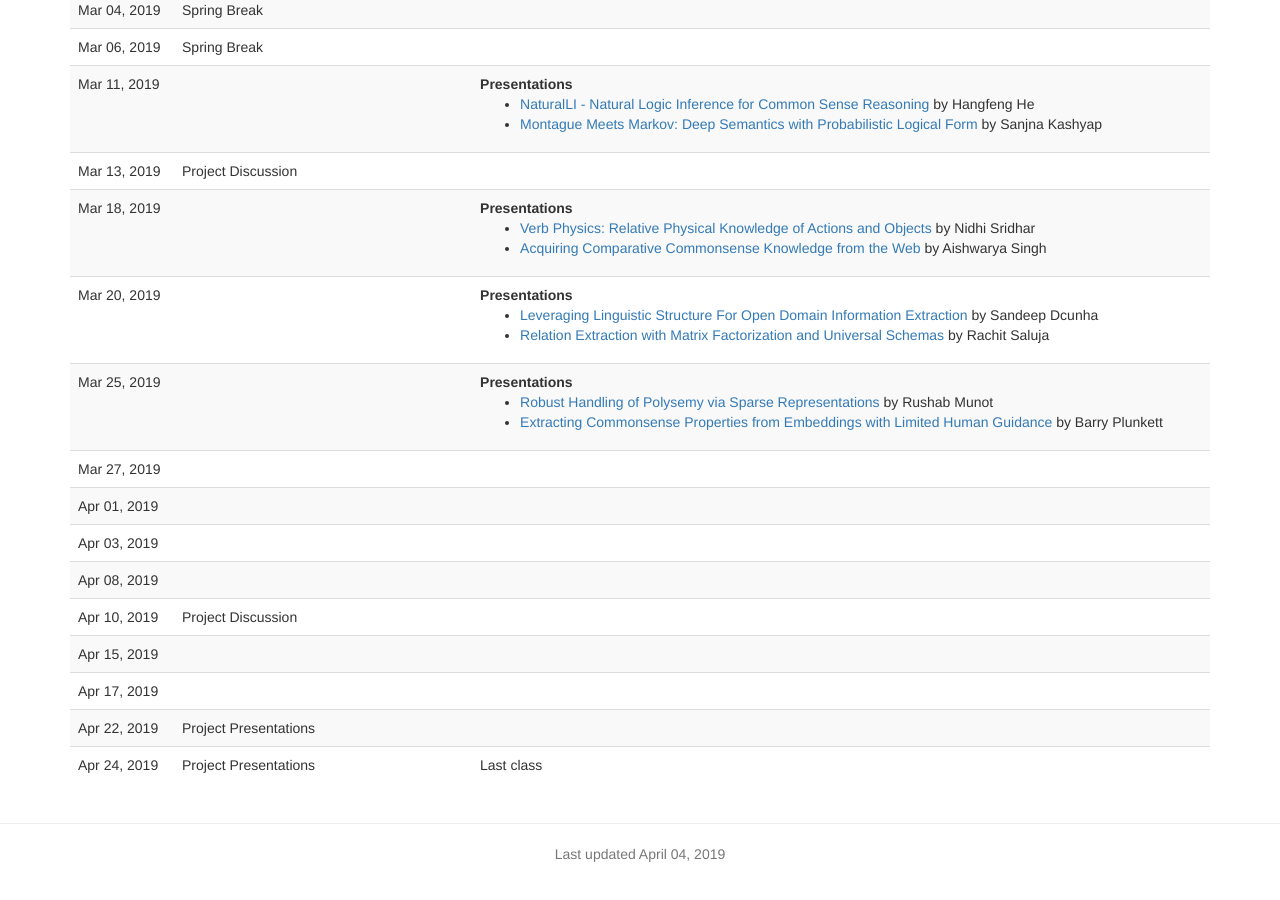
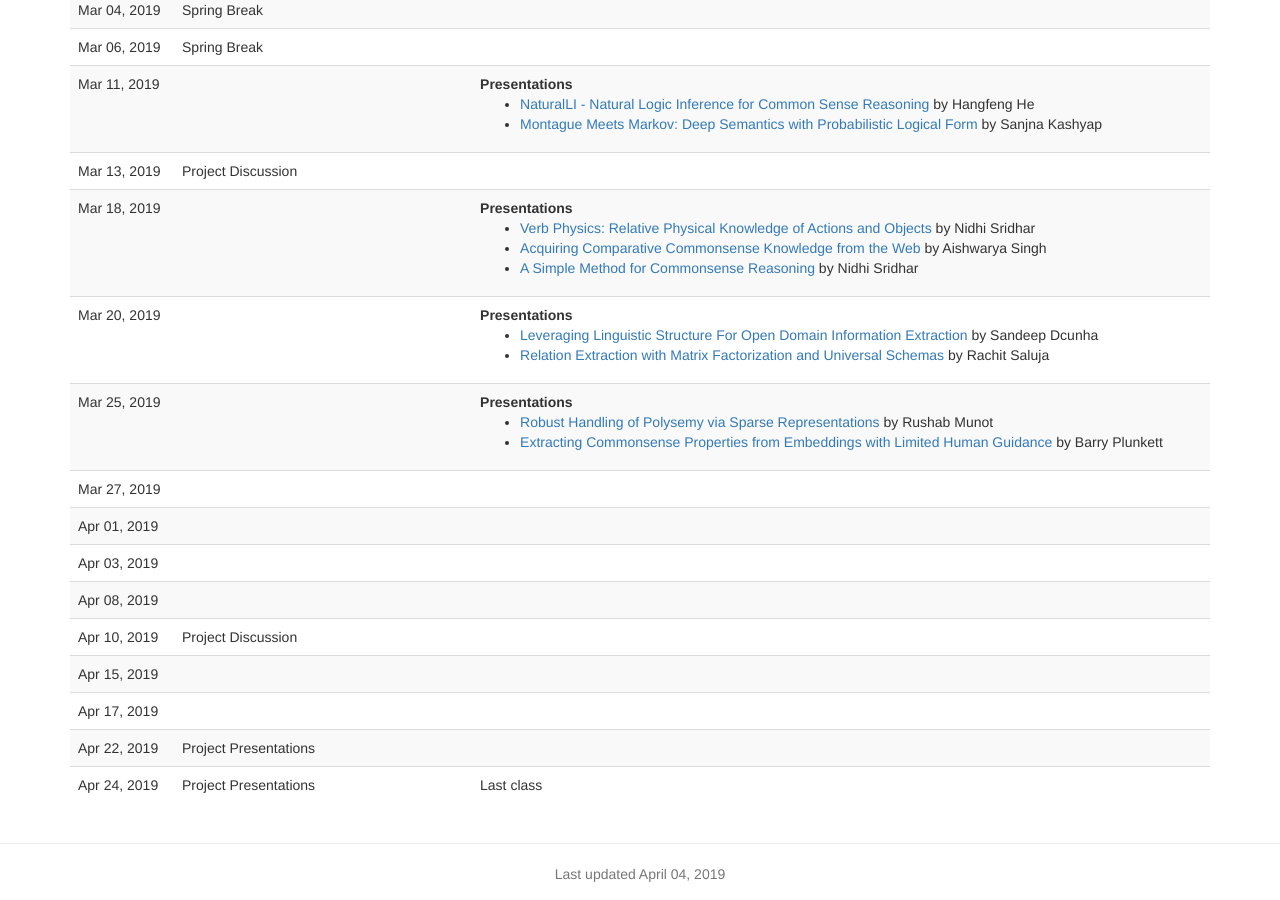
Before and after one commit to nitishgupta/cis700dr, a Jekyll site: the page built from lectures.md, in a window 1280 px wide and 900 px high, scrolled down 844 px. Built offline with Jekyll 4.4.1, drawn with Linux system fonts in a browser that asks for light colours; nearby versions of some CDN libraries; a script that is not in the unit is left out.

Commit message:
presentaiton slides

```diff
--- a/_data/lectures.yaml
+++ b/_data/lectures.yaml
@@ -173,6 +173,10 @@
             title: Acquiring Comparative Commonsense Knowledge from the Web
             presenter: Aishwarya Singh
             link: presentation_slides/acquiring_ccs.pptx
+        -
+            title: A Simple Method for Commonsense Reasoning
+            presenter: Nidhi Sridhar
+            link: presentation_slides/simple_cs.pptx
 
 -
     date: 2019-03-20
```
Also changed, not shown: 4 other files.
